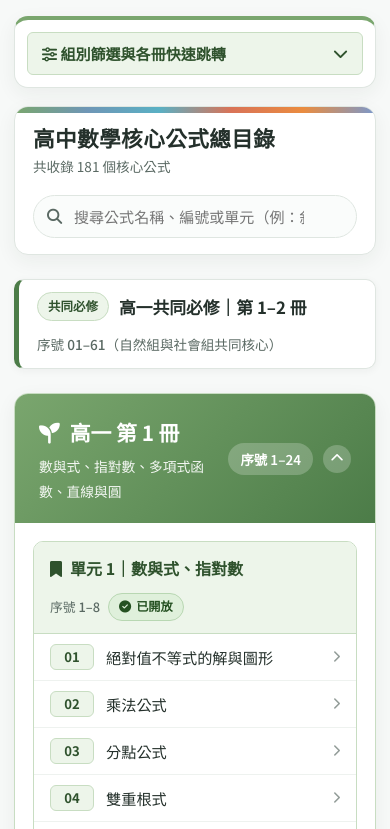
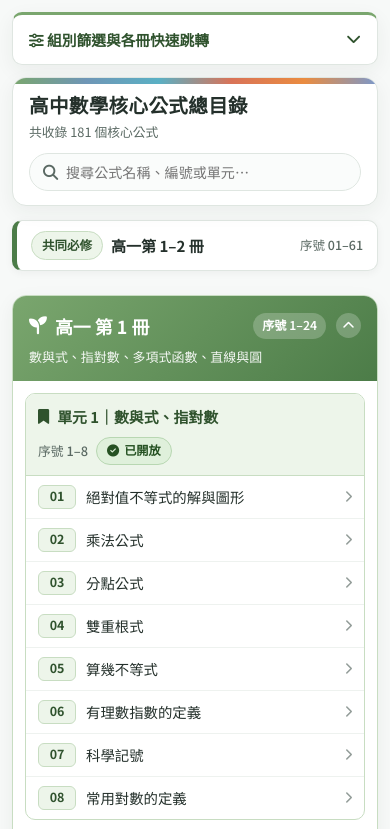
Before and after one commit to ZhaoHong04126/Math, a plain HTML site: page index.html in a window 390 px wide. Shown: the top 829 px of the page. Drawn offline with nearby package versions, Linux system fonts and the light colour scheme.

Commit message:
調整樣式與內容，簡化公式搜尋提示及書籍標題，改善可讀性

```diff
--- a/assets/style.css
+++ b/assets/style.css
@@ -562,6 +562,8 @@ svg {
   border-radius: 999px;
   font-size: 0.78rem;
   font-weight: 700;
+  white-space: nowrap;
+  flex-shrink: 0;
 }
 
 .track-divider--common .track-pill {
@@ -586,6 +588,7 @@ svg {
   font-size: 0.85rem;
   color: var(--text-muted);
   font-weight: 500;
+  white-space: nowrap;
 }
 
 .book-section {
@@ -622,12 +625,15 @@ svg {
 }
 
 .book-header {
-  padding: 20px 24px;
+  padding: 18px 22px;
   color: #ffffff;
-  display: flex;
-  align-items: center;
-  justify-content: space-between;
-  gap: 12px;
+  display: grid;
+  grid-template-columns: minmax(0, 1fr) auto;
+  grid-template-areas:
+    "title right"
+    "meta  right";
+  align-items: center;
+  gap: 4px 12px;
   cursor: pointer;
   user-select: none;
   transition: filter 0.15s ease;
@@ -667,26 +673,28 @@ svg {
 }
 
 .book-header-title {
-  display: flex;
-  flex-direction: column;
-  gap: 2px;
+  display: contents;
 }
 
 .book-header-title h2 {
+  grid-area: title;
   margin: 0;
   font-size: 1.3rem;
   font-weight: 700;
   display: flex;
   align-items: center;
   gap: 10px;
+  white-space: nowrap;
 }
 
 .book-header-meta {
+  grid-area: meta;
   font-size: 0.86rem;
   opacity: 0.93;
 }
 
 .book-header-right {
+  grid-area: right;
   display: inline-flex;
   align-items: center;
   gap: 10px;
@@ -1743,15 +1751,17 @@ details.solution-details[open] .solution-toggle-icon {
   .home-layout,
   .chapter-layout {
     grid-template-columns: 1fr;
-    gap: 18px;
-    padding-top: 16px;
+    gap: 14px;
+    padding-top: 14px;
   }
 
   .home-sidebar,
   .chapter-sidebar {
     position: static;
     max-height: none;
-    padding: 12px;
+    padding: 10px 14px;
+    border-top-width: 3px;
+    border-radius: var(--radius-md);
   }
 
   .sidebar-header {
@@ -1760,11 +1770,17 @@ details.solution-details[open] .solution-toggle-icon {
 
   .mobile-toc-toggle {
     display: flex;
+    padding: 4px 2px;
+    border: none;
+    background: transparent;
+    font-size: 0.92rem;
   }
 
   .toc-nav {
     display: none;
-    margin-top: 12px;
+    margin-top: 10px;
+    padding-top: 12px;
+    border-top: 1px dashed var(--border-subtle);
   }
 
   .home-sidebar.is-open .toc-nav,
@@ -1775,19 +1791,146 @@ details.solution-details[open] .solution-toggle-icon {
   .home-sidebar.is-open .mobile-toc-toggle i.toggle-caret {
     transform: rotate(180deg);
   }
+
+  .home-sidebar .track-filter-bar {
+    display: grid;
+    grid-template-columns: repeat(3, minmax(0, 1fr));
+    gap: 6px;
+  }
+
+  .home-sidebar .track-filter-btn {
+    justify-content: center;
+    padding: 7px 6px;
+    font-size: 0.82rem;
+    gap: 5px;
+    white-space: nowrap;
+  }
+
+  .home-sidebar .book-jump-nav {
+    display: grid;
+    grid-template-columns: repeat(2, minmax(0, 1fr));
+    gap: 7px;
+  }
+
+  .home-sidebar .jump-btn {
+    padding: 7px 10px;
+    font-size: 0.83rem;
+    gap: 6px;
+  }
+
+  .home-sidebar .jump-btn-label {
+    gap: 5px;
+  }
+
+  .home-sidebar .jump-range {
+    font-size: 0.72rem;
+    padding: 1px 6px;
+  }
 }
 
 @media (max-width: 720px) {
   .home-layout {
-    padding: 16px 14px 48px;
+    padding: 12px 12px 44px;
+    gap: 12px;
+  }
+
+  .home-main {
+    gap: 14px;
   }
 
   .home-hero {
-    padding: 16px 18px;
+    padding: 14px 16px;
+    gap: 10px;
+  }
+
+  .home-hero h1 {
+    font-size: 1.22rem;
+  }
+
+  #search-status {
+    font-size: 0.8rem;
   }
 
   .search-box {
     max-width: 100%;
+  }
+
+  #formula-search {
+    padding: 8px 34px 8px 36px;
+    font-size: 0.88rem;
+  }
+
+  .track-divider {
+    padding: 10px 14px;
+    gap: 6px 10px;
+    margin-top: 4px;
+  }
+
+  .track-divider-title {
+    font-size: 0.94rem;
+    gap: 8px;
+  }
+
+  .track-divider-sub {
+    font-size: 0.78rem;
+  }
+
+  .book-header {
+    grid-template-areas:
+      "title right"
+      "meta  meta";
+    padding: 14px 16px;
+    gap: 6px 8px;
+  }
+
+  .book-header-title h2 {
+    font-size: 1.12rem;
+    gap: 8px;
+  }
+
+  .book-header-meta {
+    font-size: 0.81rem;
+    line-height: 1.45;
+  }
+
+  .book-range-pill {
+    padding: 2px 9px;
+    font-size: 0.76rem;
+  }
+
+  .book-toggle-icon {
+    width: 25px;
+    height: 25px;
+    font-size: 0.75rem;
+  }
+
+  .book-body {
+    padding: 12px;
+    gap: 12px;
+  }
+
+  .chapter-group-header {
+    padding: 10px 12px;
+    gap: 6px;
+  }
+
+  .chapter-group-title-link {
+    font-size: 0.93rem;
+  }
+
+  .formula-row {
+    padding: 9px 12px;
+    gap: 10px;
+  }
+
+  .formula-num {
+    min-width: 38px;
+    height: 24px;
+    font-size: 0.78rem;
+  }
+
+  .formula-title {
+    font-size: 0.9rem;
   }
 
   .notes-grid {
@@ -1819,6 +1962,26 @@ details.solution-details[open] .solution-toggle-icon {
     bottom: 16px;
     width: 42px;
     height: 42px;
+  }
+}
+
+@media (max-width: 480px) {
+  .home-sidebar .track-filter-btn {
+    flex-direction: column;
+    gap: 3px;
+    padding: 7px 4px;
+    font-size: 0.76rem;
+    white-space: normal;
+    text-align: center;
+    line-height: 1.25;
+  }
+
+  .home-sidebar .jump-btn {
+    flex-direction: column;
+    align-items: flex-start;
+    gap: 4px;
+    padding: 8px 10px;
+    font-size: 0.82rem;
   }
 }
 
--- a/index.html
+++ b/index.html
@@ -114,7 +114,7 @@
           <input
             type="search"
             id="formula-search"
-            placeholder="搜尋公式名稱、編號或單元（例：斜率、A25、B14）"
+            placeholder="搜尋公式名稱、編號或單元…"
             autocomplete="off"
           >
           <button type="button" id="clear-search" class="is-hidden" aria-label="清除搜尋">
@@ -128,9 +128,9 @@
       <div class="track-divider track-divider--common" data-track="common">
         <span class="track-divider-title">
           <span class="track-pill">共同必修</span>
-          高一共同必修｜第 1–2 冊
+          <span>高一第 1–2 冊</span>
         </span>
-        <span class="track-divider-sub">序號 01–61（自然組與社會組共同核心）</span>
+        <span class="track-divider-sub">序號 01–61</span>
       </div>
 
       <!-- ==================== 高一 第 1 冊 ==================== -->
@@ -606,9 +606,9 @@
       <div class="track-divider track-divider--a" data-track="a">
         <span class="track-divider-title">
           <span class="track-pill">自然組｜數A</span>
-          數A 第 3–4 冊
+          <span>第 3–4 冊</span>
         </span>
-        <span class="track-divider-sub">序號 A1–A75（三角函數、指對數、向量、空間、矩陣、條件機率）</span>
+        <span class="track-divider-sub">序號 A1–A75</span>
       </div>
 
       <!-- ==================== 數A 第 3 冊 ==================== -->
@@ -617,7 +617,7 @@
           <div class="book-header-title">
             <h2 id="book-3a-title">
               <i class="fa-solid fa-wave-square"></i>
-              自然組｜數A 第 3 冊
+              數A 第 3 冊
             </h2>
             <span class="book-header-meta">三角函數、指數與對數函數、平面向量</span>
           </div>
@@ -889,7 +889,7 @@
           <div class="book-header-title">
             <h2 id="book-4a-title">
               <i class="fa-solid fa-cubes"></i>
-              自然組｜數A 第 4 冊
+              數A 第 4 冊
             </h2>
             <span class="book-header-meta">空間向量、空間中的平面與直線、矩陣、條件機率與獨立事件</span>
           </div>
@@ -1151,9 +1151,9 @@
       <div class="track-divider track-divider--b" data-track="b">
         <span class="track-divider-title">
           <span class="track-pill">社會組｜數B</span>
-          數B 第 3–4 冊
+          <span>第 3–4 冊</span>
         </span>
-        <span class="track-divider-sub">序號 B1–B45（三角、指對數與七二法則、單點透視法、圓錐曲線、機率與矩陣）</span>
+        <span class="track-divider-sub">序號 B1–B45</span>
       </div>
 
       <!-- ==================== 數B 第 3 冊 ==================== -->
@@ -1162,7 +1162,7 @@
           <div class="book-header-title">
             <h2 id="book-3b-title">
               <i class="fa-solid fa-chart-line"></i>
-              社會組｜數B 第 3 冊
+              數B 第 3 冊
             </h2>
             <span class="book-header-meta">三角函數、指數與對數函數、平面向量</span>
           </div>
@@ -1364,7 +1364,7 @@
           <div class="book-header-title">
             <h2 id="book-4b-title">
               <i class="fa-solid fa-shapes"></i>
-              社會組｜數B 第 4 冊
+              數B 第 4 冊
             </h2>
             <span class="book-header-meta">空間概念、圓錐曲線、條件機率與獨立事件、矩陣</span>
           </div>
```
